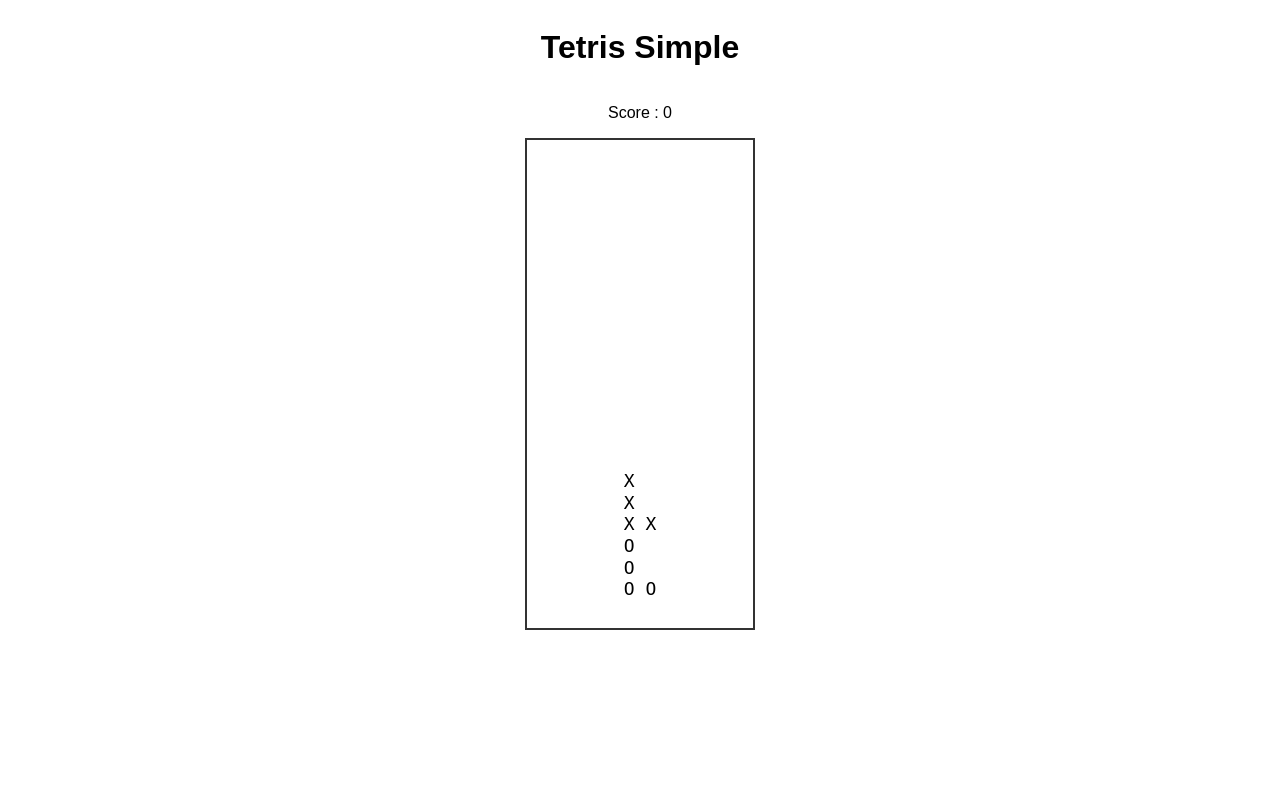
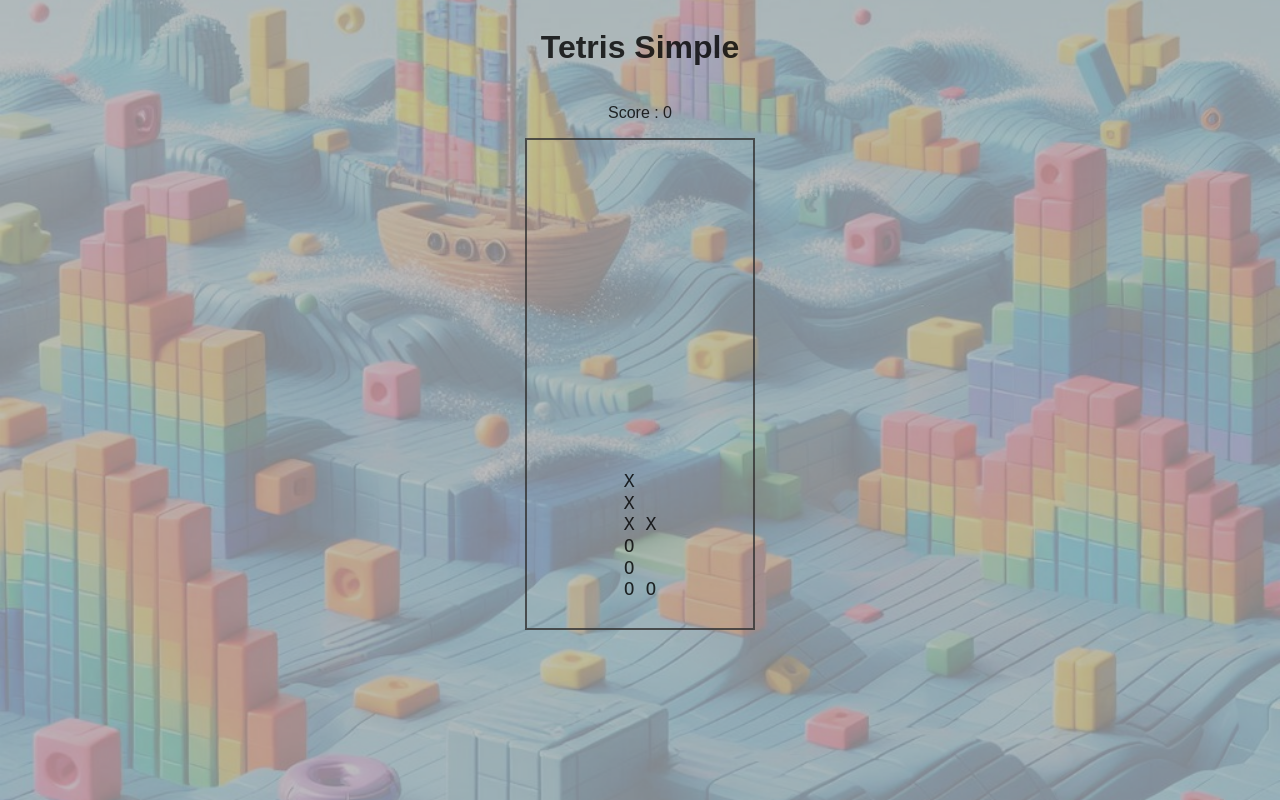
Before and after one commit to Patrickbdn/Greatris, a PHP site: page / in a window 1280 px wide. Run offline with PHP 8.4, Linux system fonts and the light colour scheme.

Commit message:
image de fond

```diff
--- a/style.css
+++ b/style.css
@@ -1,10 +1,14 @@
 body {
-    font-family: Arial, sans-serif;
+  font-family: arial, sans-serif;
   display: flex;
   flex-direction: column;
   align-items: center;
+  background-image: url("océan tétris.png"); /* Ajoute cette ligne */
+  background-size: cover; /* Ajuste l'image pour couvrir toute la page */
+  background-position: center; /* Positionne l'image au centre */
+  background-repeat: no-repeat; /* Empêche l'image de se répéter */
+  opacity: 0.8; /* Réduit l'opacité pour créer un effet de filigrane */
 }
-
 #game-container {
   border: 2px solid #333;
   padding: 10px;
```
Also changed, not shown: océan tétris.png (added). Lines whose indentation alone changed are shown as unchanged.
